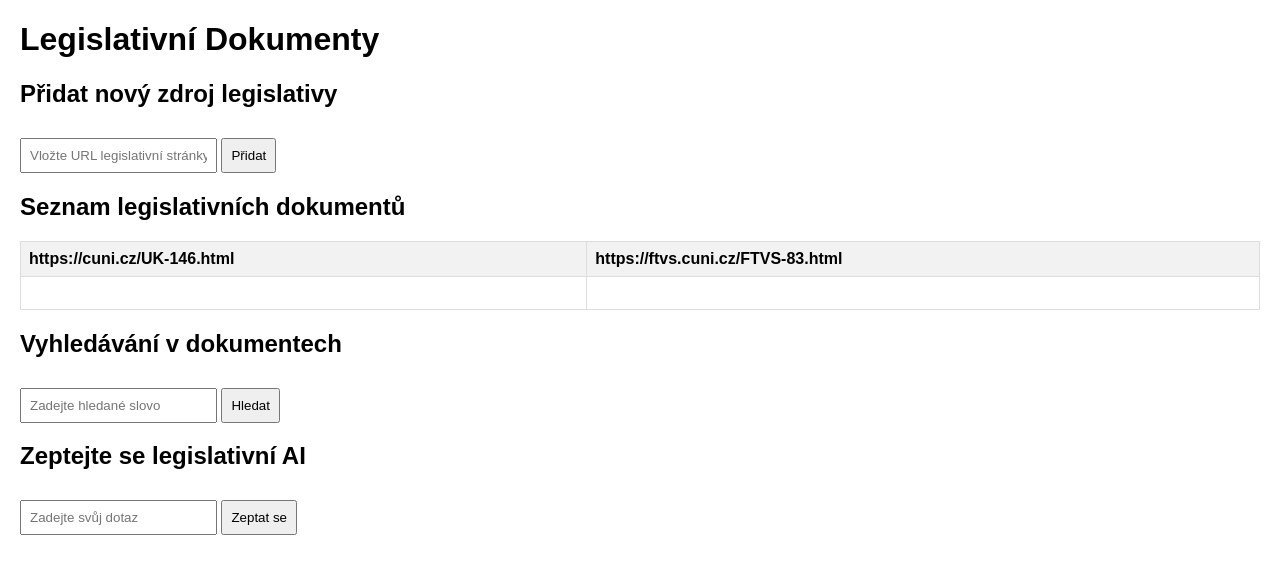
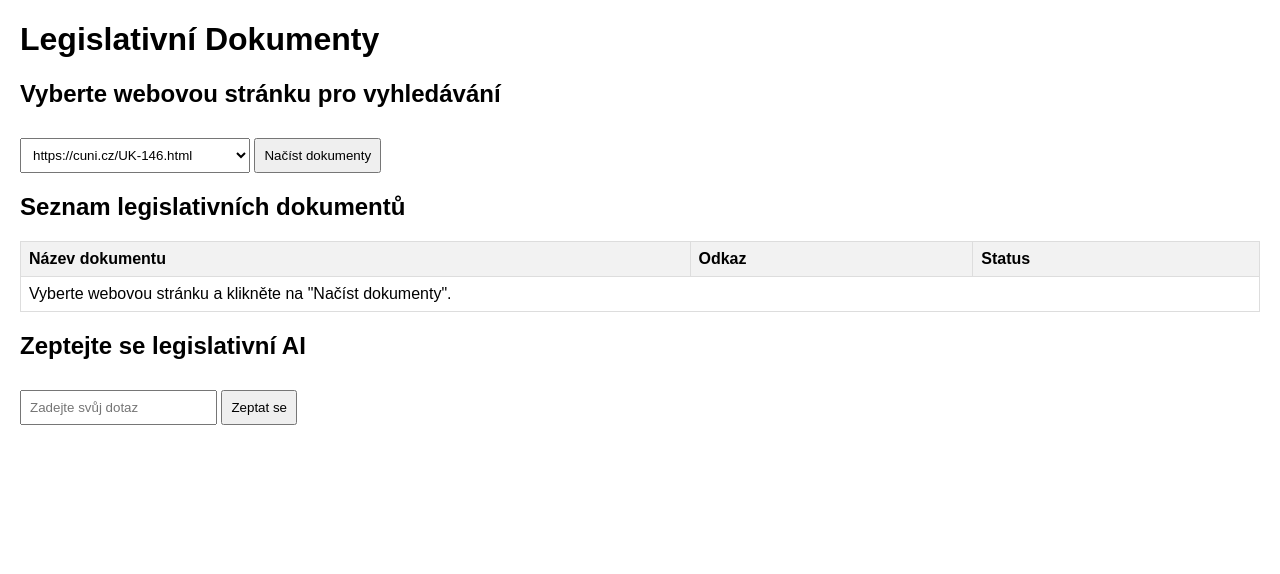
Before and after one commit to Maikl76/legislativa-app, a Flask app: page / in a window 1280 px wide. Shown: the top 574 px of the page. Run offline with Flask 3, Linux system fonts and the light colour scheme; lists and menus that the app fills with data are empty.

Commit message:
Update index.html

```diff
--- a/templates/index.html
+++ b/templates/index.html
@@ -22,7 +22,7 @@
         th {
             background-color: #f2f2f2;
         }
-        input, button {
+        input, button, select {
             padding: 8px;
             margin-top: 10px;
         }
@@ -34,64 +34,37 @@
             width: 100%;
             max-width: 600px;
         }
-        #aiAnswer {
-            white-space: pre-wrap; /* ✅ Zajistí formátování AI odpovědi */
-        }
     </style>
 </head>
 <body>
 
     <h1>Legislativní Dokumenty</h1>
 
-    <!-- ✅ Formulář pro přidání nové legislativní stránky -->
-    <h2>Přidat nový zdroj legislativy</h2>
-    <form action="/add_source" method="post">
-        <input type="text" name="url" placeholder="Vložte URL legislativní stránky" required>
-        <button type="submit">Přidat</button>
+    <!-- ✅ Výběr webové stránky -->
+    <h2>Vyberte webovou stránku pro vyhledávání</h2>
+    <form id="sourceSelectForm">
+        <select id="sourceSelect">
+            {% for source in sources %}
+                <option value="{{ source }}">{{ source }}</option>
+            {% endfor %}
+        </select>
+        <button type="button" onclick="loadDocuments()">Načíst dokumenty</button>
     </form>
 
-    <!-- ✅ Tabulka s dokumenty -->
+    <!-- ✅ Seznam dokumentů -->
     <h2>Seznam legislativních dokumentů</h2>
-    <table>
-        <tr>
-            {% for source in sources %}
-                <th>{{ source }}</th>
-            {% endfor %}
-        </tr>
-        <tr>
-            {% for source in sources %}
-                <td>
-                    <ul>
-                        {% for document in documents %}
-                            {% if document["Odkaz na zdroj"] == source %}
-                                <li>
-                                    <a href="{{ document['Soubor'] }}" target="_blank">{{ document["Název dokumentu"] }}</a>
-                                    <span style="color: {% if document_status.get(document['Název dokumentu']) == 'Nový ✅' %}green
-                                                 {% elif document_status.get(document['Název dokumentu']) == 'Aktualizováno 🟡' %}orange
-                                                 {% else %}gray{% endif %};">
-                                        {{ document_status.get(document["Název dokumentu"], "Beze změny ⚪") }}
-                                    </span>
-                                </li>
-                            {% endif %}
-                        {% endfor %}
-                    </ul>
-                </td>
-            {% endfor %}
-        </tr>
+    <table id="documentsTable">
+        <thead>
+            <tr>
+                <th>Název dokumentu</th>
+                <th>Odkaz</th>
+                <th>Status</th>
+            </tr>
+        </thead>
+        <tbody id="documentsList">
+            <tr><td colspan="3">Vyberte webovou stránku a klikněte na "Načíst dokumenty".</td></tr>
+        </tbody>
     </table>
-
-    <!-- ✅ Vyhledávání v dokumentech -->
-    <h2>Vyhledávání v dokumentech</h2>
-    <form id="searchForm">
-        <input type="text" id="searchQuery" placeholder="Zadejte hledané slovo" required>
-        <button type="submit">Hledat</button>
-    </form>
-
-    <!-- ✅ Výsledky hledání -->
-    <div id="searchResults">
-        <h3>Výsledky hledání:</h3>
-        <ul id="resultsList"></ul>
-    </div>
 
     <!-- ✅ Formulář pro dotazy na AI -->
     <h2>Zeptejte se legislativní AI</h2>
@@ -106,58 +79,60 @@
         <p id="aiAnswer"></p>
     </div>
 
-    <!-- ✅ JavaScript pro vyhledávání a AI asistenta -->
+    <!-- ✅ JavaScript pro výběr dokumentů, dotazy a odpovědi -->
     <script>
-        // ✅ Vyhledávání v dokumentech
-        document.getElementById("searchForm").addEventListener("submit", function(event) {
-            event.preventDefault();
-            let query = document.getElementById("searchQuery").value;
+        function loadDocuments() {
+            let selectedSource = document.getElementById("sourceSelect").value;
 
-            fetch("/search", {
+            fetch("/get_documents", {
                 method: "POST",
-                body: new URLSearchParams({ query: query }),
-                headers: { "Content-Type": "application/x-www-form-urlencoded" }
-            })
-            .then(response => response.json())
-            .then(results => {
-                let resultsList = document.getElementById("resultsList");
-                resultsList.innerHTML = "";
-
-                if (results.error) {
-                    resultsList.innerHTML = `<li style="color:red;">${results.error}</li>`;
-                } else if (results.length === 0) {
-                    resultsList.innerHTML = `<li style="color:gray;">Nenalezen žádný výsledek.</li>`;
-                } else {
-                    results.forEach(result => {
-                        let li = document.createElement("li");
-                        li.innerHTML = `<b>${result.document}</b> (<a href="${result.source}" target="_blank">Zdroj</a>): <br> "${result.text}"`;
-                        resultsList.appendChild(li);
-                    });
-                }
-
-                document.getElementById("searchResults").style.display = "block";
-            });
-        });
-
-        // ✅ Odeslání dotazu na AI asistenta
-        document.getElementById("askForm").addEventListener("submit", function(event) {
-            event.preventDefault();
-            let query = document.getElementById("askQuery").value;
-
-            fetch("/ask", {
-                method: "POST",
-                body: new URLSearchParams({ question: query }),
+                body: new URLSearchParams({ source: selectedSource }),
                 headers: { "Content-Type": "application/x-www-form-urlencoded" }
             })
             .then(response => response.json())
             .then(data => {
-                let answerElement = document.getElementById("aiAnswer");
-                answerElement.innerText = data.answer || "Nepodařilo se získat odpověď.";
-                document.getElementById("aiResponse").style.display = "block";
+                let documentsList = document.getElementById("documentsList");
+                documentsList.innerHTML = "";
+
+                if (data.error) {
+                    documentsList.innerHTML = `<tr><td colspan="3" style="color:red;">${data.error}</td></tr>`;
+                } else if (data.documents.length === 0) {
+                    documentsList.innerHTML = `<tr><td colspan="3" style="color:gray;">Žádné dokumenty nenalezeny.</td></tr>`;
+                } else {
+                    data.documents.forEach(doc => {
+                        let row = `<tr>
+                            <td>${doc["Název dokumentu"]}</td>
+                            <td><a href="${doc["Soubor"]}" target="_blank">Otevřít</a></td>
+                            <td style="color: ${
+                                doc["Název dokumentu"] in {{ document_status | tojson }}
+                                    ? document_status[doc["Název dokumentu"]] === "Nový ✅" ? "green"
+                                    : document_status[doc["Název dokumentu"]] === "Aktualizováno 🟡" ? "orange"
+                                    : "gray"
+                                    : "gray"
+                            };">
+                                ${document_status[doc["Název dokumentu"]] || "Beze změny ⚪"}
+                            </td>
+                        </tr>`;
+                        documentsList.innerHTML += row;
+                    });
+                }
+            });
+        }
+
+        // ✅ Odeslání dotazu na AI
+        document.getElementById("askForm").addEventListener("submit", function(event) {
+            event.preventDefault();
+            let query = document.getElementById("askQuery").value;
+            let selectedSource = document.getElementById("sourceSelect").value;
+
+            fetch("/ask", {
+                method: "POST",
+                body: new URLSearchParams({ question: query, source: selectedSource }),
+                headers: { "Content-Type": "application/x-www-form-urlencoded" }
             })
-            .catch(error => {
-                console.error("Chyba při získávání odpovědi AI:", error);
-                document.getElementById("aiAnswer").innerText = "❌ Chyba při komunikaci s AI.";
+            .then(response => response.json())
+            .then(data => {
+                document.getElementById("aiAnswer").innerText = data.answer || "Nepodařilo se získat odpověď.";
                 document.getElementById("aiResponse").style.display = "block";
             });
         });
```
